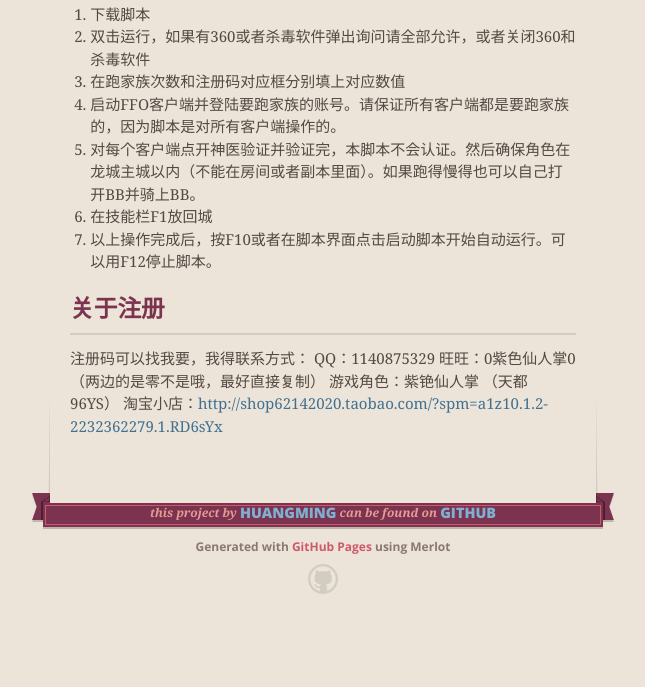
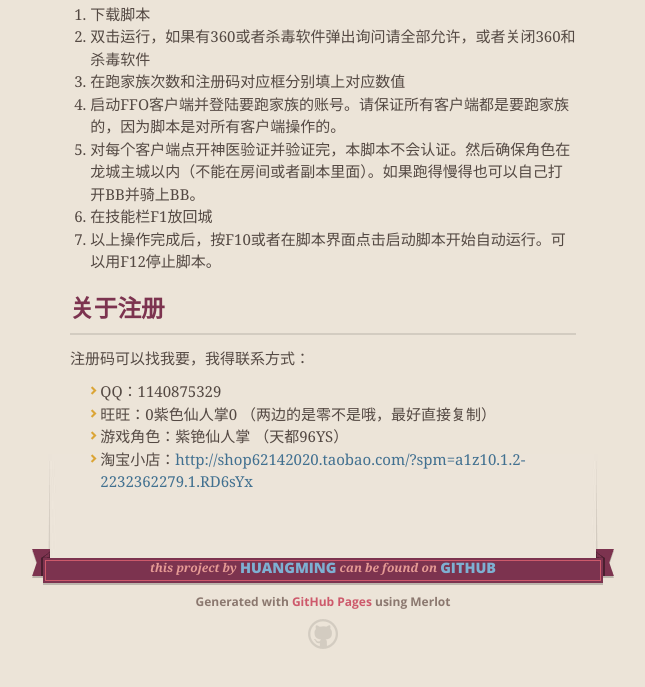
Before and after one commit to huangming/ffo-paojiazu, a plain HTML site: page index.html in a window 1280 px wide. Shown: the part 549-1236 px from the top of the page, without its empty margins (317-962 px from the left). Before the commit the page ends 1183 px from the top, so only its background shows below. Drawn offline with nearby package versions, Linux system fonts and the light colour scheme.

Commit message:
Update index.html

```diff
--- a/index.html
+++ b/index.html
@@ -71,12 +71,14 @@
 
 <h2>关于注册</h2>
 
-<p>注册码可以找我要，我得联系方式：
-QQ：1140875329
-旺旺：0紫色仙人掌0 （两边的是零不是哦，最好直接复制）
-游戏角色：紫铯仙人掌 （天都96YS）
-淘宝小店：<a href="http://shop62142020.taobao.com/?spm=a1z10.1.2-2232362279.1.RD6sYx">http://shop62142020.taobao.com/?spm=a1z10.1.2-2232362279.1.RD6sYx</a></p>
-      </section>
+<p>注册码可以找我要，我得联系方式：</p>
+<ul>
+<li>QQ：1140875329</li>
+<li>旺旺：0紫色仙人掌0 （两边的是零不是哦，最好直接复制）</li>
+<li>游戏角色：紫铯仙人掌 （天都96YS）</li>
+<li>淘宝小店：<a href="http://shop62142020.taobao.com/?spm=a1z10.1.2-2232362279.1.RD6sYx">http://shop62142020.taobao.com/?spm=a1z10.1.2-2232362279.1.RD6sYx</a></li>
+</ul>
+</section>
 </br>
 </br>
       <footer>
```
